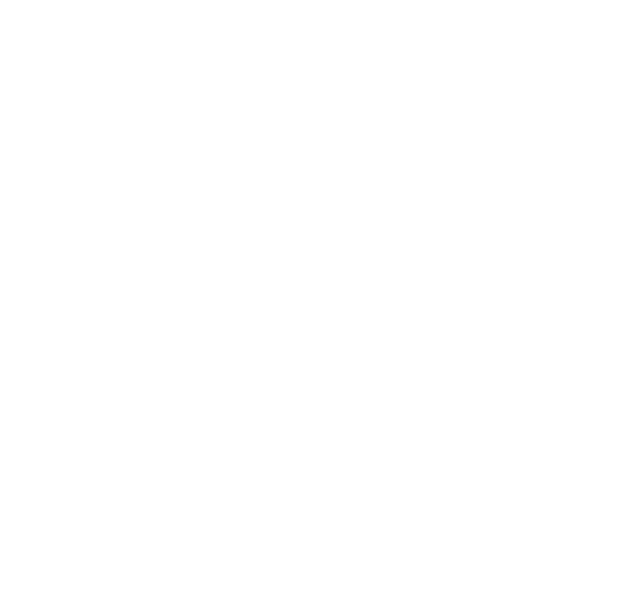
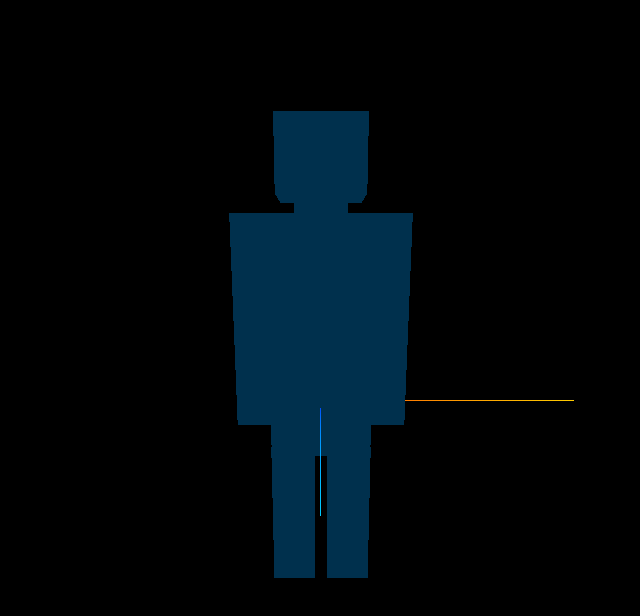
Before and after one commit to SofiaFreitas711/Projeto02_CG, a plain HTML site: page index.html in a window 1280 px wide. Shown: the whole page, without its empty margins (319-959 px from the left). Drawn offline with nearby package versions, Linux system fonts and the light colour scheme; animation ran at ten frames a second.

Commit message:
começo do codigo

```diff
--- a/index.html
+++ b/index.html
@@ -11,6 +11,7 @@
         }
     </style>
     <script type="module" src="script.js"></script>
+    <script type="module" src="paulo.js"></script>
 </head>
 <body>
 
--- /dev/null
+++ b/paulo.js
@@ -0,0 +1,233 @@
+import * as THREE from './libs/three.module.js';
+
+let camara, scene, renderer;
+let centro, ombroDireito, ombroEsquerdo, cotoveloDireito, cotoveloEsquerdo, ancaDireita, ancaEsquerda, joelhoDireito, joelhoEsquerdo; // PIVOTS (Object3D)
+
+let ombroDireitoRotacao = false;
+let ombroEsquerdoRotacao = false;
+let cotoveloDireitoRotacao = false;
+let cotoveloEsquerdoRotacao = false;
+
+// uma vez que tudo está carregado, executamos nosso material Three.js
+window.onload = function init() {
+
+    // criar uma cena vazia, que conterá todos os nossos elementos, como objetos, câmeras e luzes
+    scene = new THREE.Scene();
+
+    // criar uma câmera, que define para onde estamos olhando
+    const aspect = window.innerWidth / window.innerHeight;
+    camara = new THREE.PerspectiveCamera(75, aspect, 0.1, 10);
+    camara.position.y = 2;
+    camara.position.z = 8;
+    camara.lookAt(scene.position); //aponte a câmera para o centro da cena
+
+
+    // create a render and set the size
+    renderer = new THREE.WebGLRenderer({ antialias: false }); // aliasing (jagged edges when rendering)
+    renderer.setSize(window.innerWidth, window.innerHeight);
+    // configure renderer clear color
+    renderer.setClearColor("#000000");
+
+    // add the output of the renderer to an HTML element (this case, the body)
+    document.body.appendChild(renderer.domElement);
+
+    const robo = new THREE.Group();
+    scene.add(robo)
+
+    centro = new THREE.Object3D();
+    robo.add(centro);
+
+    // show axes for the SHOULDER CS
+    let axesShoulder = new THREE.AxesHelper(4);
+    centro.add(axesShoulder);
+
+    // Corpo
+    const corpo = new THREE.Mesh(
+        new THREE.BoxGeometry(1.5, 3.5, 1),
+        new THREE.MeshLambertMaterial({color: "#049ef4", emissive: "#00304d"})
+    );
+    corpo.position.y = 1
+    centro.add(corpo);
+
+    //pescoço
+    const pescoco = new THREE.Mesh(
+        new THREE.BoxGeometry(0.75, 0.75, 0.75),
+        new THREE.MeshLambertMaterial({color: "#049ef4", emissive: "#00304d"}));
+    pescoco.position.y = 2
+    corpo.add(pescoco);
+
+    //cabeça
+    const cabeca = new THREE.Mesh(
+        new THREE.BoxGeometry(1.25, 1, 1),
+        new THREE.MeshLambertMaterial({color: "#049ef4", emissive: "#00304d"}));
+    cabeca.position.y = 2.5
+    corpo.add(cabeca);
+
+    // Ombros
+    ombroDireito = new THREE.Object3D();
+    ombroDireito.position.x = 0.75;
+    ombroDireito.position.y = 1.5;
+    corpo.add(ombroDireito);
+
+    ombroEsquerdo = new THREE.Object3D();
+    ombroEsquerdo.position.x = -0.75;
+    ombroEsquerdo.position.y = 1.5;
+    corpo.add(ombroEsquerdo);
+
+    // Antebraços
+    const anteBracoDireito = new THREE.Mesh(
+        new THREE.BoxGeometry(0.5, 1.5, 1),
+        new THREE.MeshLambertMaterial({color: "#049ef4", emissive: "#00304d"}),
+    );
+    anteBracoDireito.position.x = 0.25
+    anteBracoDireito.position.y = -0.5
+    ombroDireito.add(anteBracoDireito);
+
+    const anteBracoEsquerdo = new THREE.Mesh(
+        new THREE.BoxGeometry(0.5, 1.5, 1),
+        new THREE.MeshLambertMaterial({color: "#049ef4", emissive: "#00304d"}),
+    );
+    anteBracoEsquerdo.position.x = -0.25
+    anteBracoEsquerdo.position.y = -0.5
+    ombroEsquerdo.add(anteBracoEsquerdo);
+
+    // cotovelo
+    cotoveloDireito = new THREE.Object3D();
+    ombroDireito.add(cotoveloDireito);
+    cotoveloDireito.position.y = -1.51;
+    cotoveloDireito.position.x = 0.25
+
+    cotoveloEsquerdo = new THREE.Object3D();
+    ombroEsquerdo.add(cotoveloEsquerdo);
+    cotoveloEsquerdo.position.y = -1.51;
+    cotoveloEsquerdo.position.x = -0.25
+
+    // Braços
+    const bracoDireito = new THREE.Mesh(
+        new THREE.BoxGeometry(0.5, 1.5, 1),
+        new THREE.MeshLambertMaterial({color: "#049ef4", emissive: "#00304d"}),
+    );
+    bracoDireito.position.y = -0.5
+    cotoveloDireito.add(bracoDireito);
+
+    const bracoEsquerdo = new THREE.Mesh(
+        new THREE.BoxGeometry(0.5, 1.5, 1),
+        new THREE.MeshLambertMaterial({color: "#049ef4", emissive: "#00304d"}),
+    );
+    bracoEsquerdo.position.y = -0.5
+    cotoveloEsquerdo.add(bracoEsquerdo);
+
+    //Anca
+    ancaDireita = new THREE.Object3D();
+    corpo.add(ancaDireita);
+    ancaDireita.position.y = -1
+
+    ancaEsquerda = new THREE.Object3D();
+    corpo.add(ancaEsquerda);
+    ancaEsquerda.position.y = -1
+
+    //ante pernas
+    const antePernaDireita = new THREE.Mesh(
+        new THREE.BoxGeometry(0.65, 1.25, 1),
+        new THREE.MeshLambertMaterial({color: "#049ef4", emissive: "#00304d"})
+    );
+    antePernaDireita.position.x = 0.43
+    antePernaDireita.position.y = -1.25
+    ancaDireita.add(antePernaDireita);
+
+    const antePernaEsquerda = new THREE.Mesh(
+        new THREE.BoxGeometry(0.65, 1.25, 1),
+        new THREE.MeshLambertMaterial({color: "#049ef4", emissive: "#00304d"})
+    );
+    antePernaEsquerda.position.x = -0.43
+    antePernaEsquerda.position.y= -1.25
+    ancaEsquerda.add(antePernaEsquerda);
+
+    // Joelhos
+    joelhoDireito = new THREE.Object3D();
+    ancaDireita.add(joelhoDireito);
+    joelhoDireito.position.y = -1.5;
+
+    joelhoEsquerdo = new THREE.Object3D();
+    ancaEsquerda.add(joelhoEsquerdo);
+    joelhoEsquerdo.position.y = -1.5;
+
+    //pernas
+    const pernaDireita = new THREE.Mesh(
+        new THREE.BoxGeometry(0.65, 1, 1),
+        new THREE.MeshLambertMaterial({color: "#049ef4", emissive: "#00304d"})
+    );
+    pernaDireita.position.x = 0.43
+    pernaDireita.position.y = -0.85
+    joelhoDireito.add(pernaDireita);
+
+    const pernaEsquerda = new THREE.Mesh(
+        new THREE.BoxGeometry(0.65, 1, 1),
+        new THREE.MeshLambertMaterial({color: "#049ef4", emissive: "#00304d"})
+    );
+    pernaEsquerda.position.x = -0.43
+    pernaEsquerda.position.y= -0.85
+    joelhoEsquerdo.add(pernaEsquerda);
+
+    /*****************************
+     * ANIMATE
+     * ***************************/
+    // set the animation function
+    renderer.setAnimationLoop(render);
+}
+
+/*****************************
+* ANIMATION FUNCTION
+* ***************************/
+function render() {
+    if(ombroDireitoRotacao && (ombroDireito.rotation.z <= 90 / 180 * Math.PI)) {
+        ombroDireito.rotation.z += 0.01
+    }
+    if(ombroEsquerdoRotacao && (ombroEsquerdo.rotation.z >= -90 / 180 * Math.PI)) {
+        ombroEsquerdo.rotation.z -= 0.01
+    }
+    if(cotoveloDireitoRotacao && (cotoveloDireito.rotation.z <= 90 / 180 * Math.PI)) {
+        cotoveloDireito.rotation.z += 0.01
+    }
+    if(cotoveloEsquerdoRotacao && (cotoveloEsquerdo.rotation.z >= -90 / 180 * Math.PI)) {
+        cotoveloEsquerdo.rotation.z -= 0.01
+    }
+
+    // render the scene into viewport using the camera
+    renderer.render(scene, camara);
+}
+
+
+/*****************************
+* KEYBOARD EVENTS
+* ***************************/
+document.addEventListener("keydown", event => {
+    if (event.key == 'f'){
+        ombroDireitoRotacao = true;
+    }
+    if (event.key == 's'){
+        ombroEsquerdoRotacao = true;
+    }
+
+    if (event.key == 'd') {
+        cotoveloDireitoRotacao = true;
+    }
+    if (event.key == 'a') {
+        cotoveloEsquerdoRotacao = true;
+    }
+})
+
+document.addEventListener("keyup", event => {
+    if (event.key == 'f'){
+        ombroDireitoRotacao = false;
+    }
+    if (event.key == 's'){
+        ombroEsquerdoRotacao = false;
+    }
+    if (event.key == 'd') {
+        cotoveloDireitoRotacao = false;
+    }
+    if (event.key == 'a') {
+        cotoveloEsquerdoRotacao = false;
+    }
+})
```
